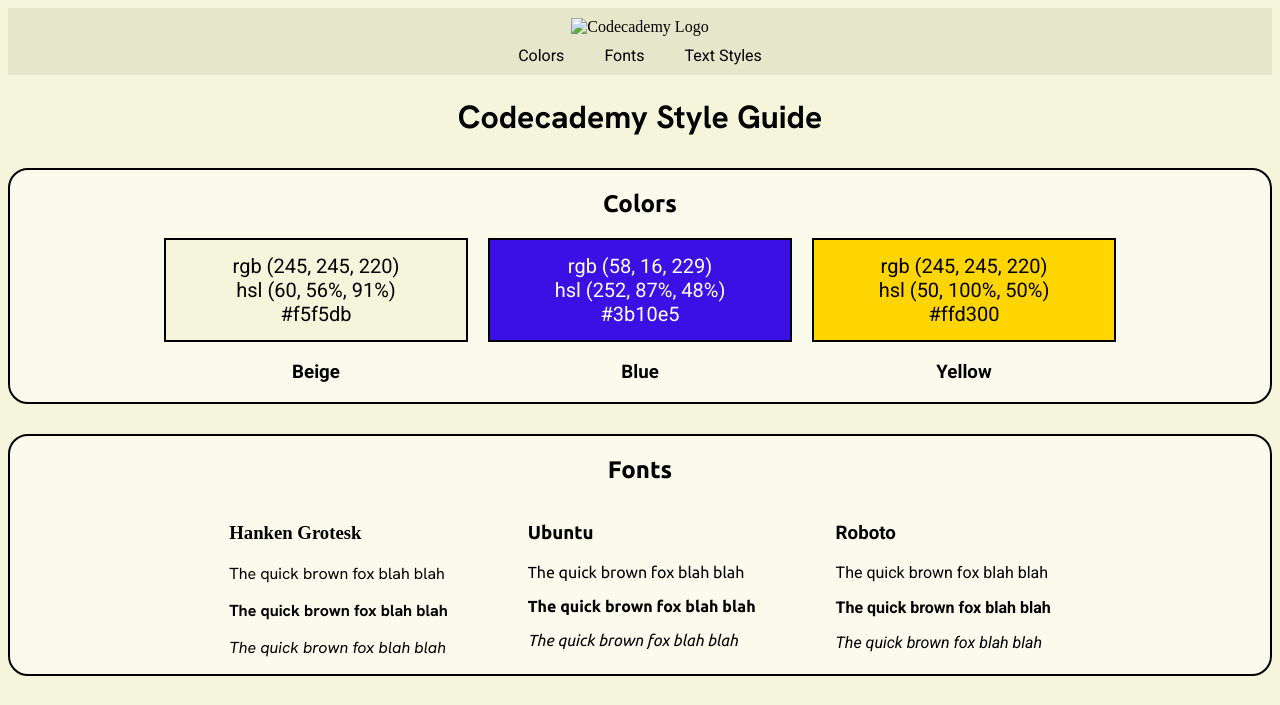
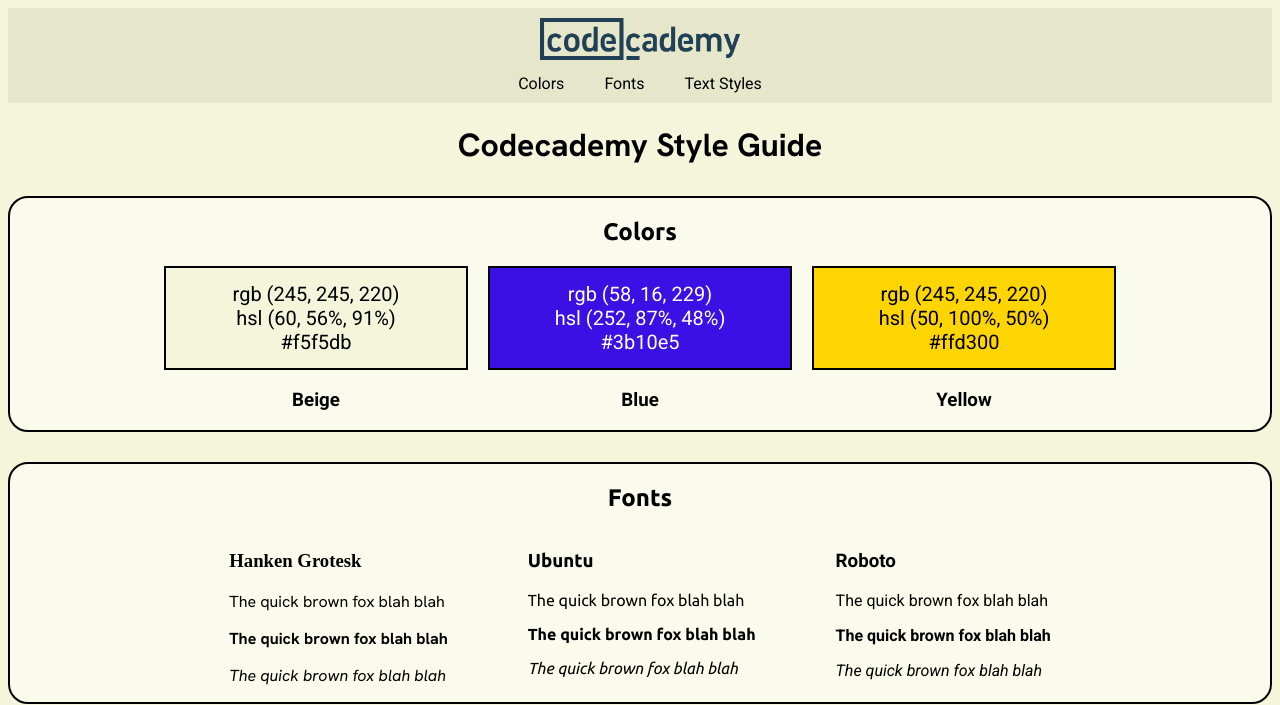
Before and after one commit to rfinke4/style_guide, a plain HTML site: page index.html in a window 1280 px wide. Shown: the top 705 px of the page. Drawn offline with Linux system fonts and the light colour scheme; the site is published under a folder, as on GitHub Pages, so addresses that start at the root find nothing.

Commit message:
Update index.html

```diff
--- a/index.html
+++ b/index.html
@@ -13,7 +13,7 @@
     <header>
         <div class="header-content">
             <div class="header-logo">
-                <img src="/resources/1_iaL7iBTiE8vphpHUZW3bsA.png" alt="Codecademy Logo" width="200">
+                <img src="resources/1_iaL7iBTiE8vphpHUZW3bsA.png" alt="Codecademy Logo" width="200">
             </div>
             <nav class="nav roboto">
                 <ul>
```
